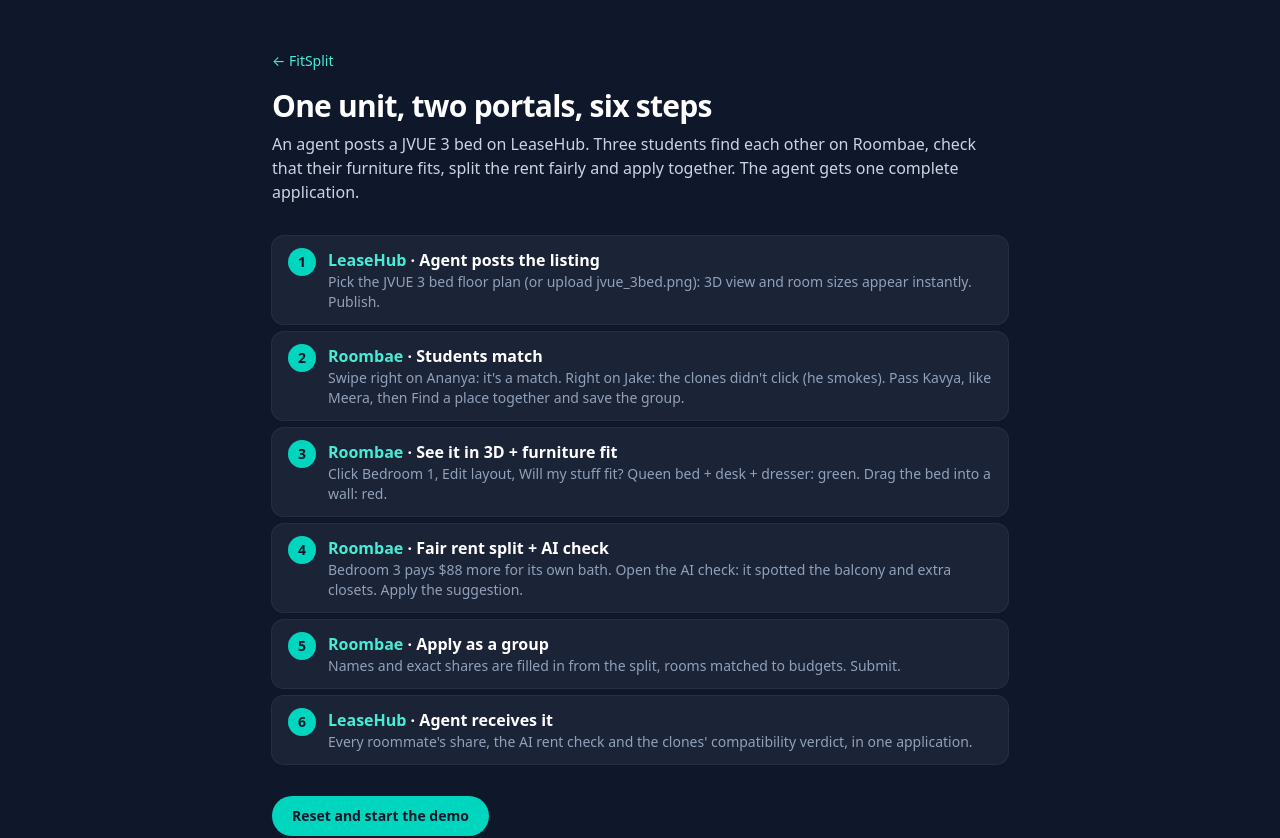
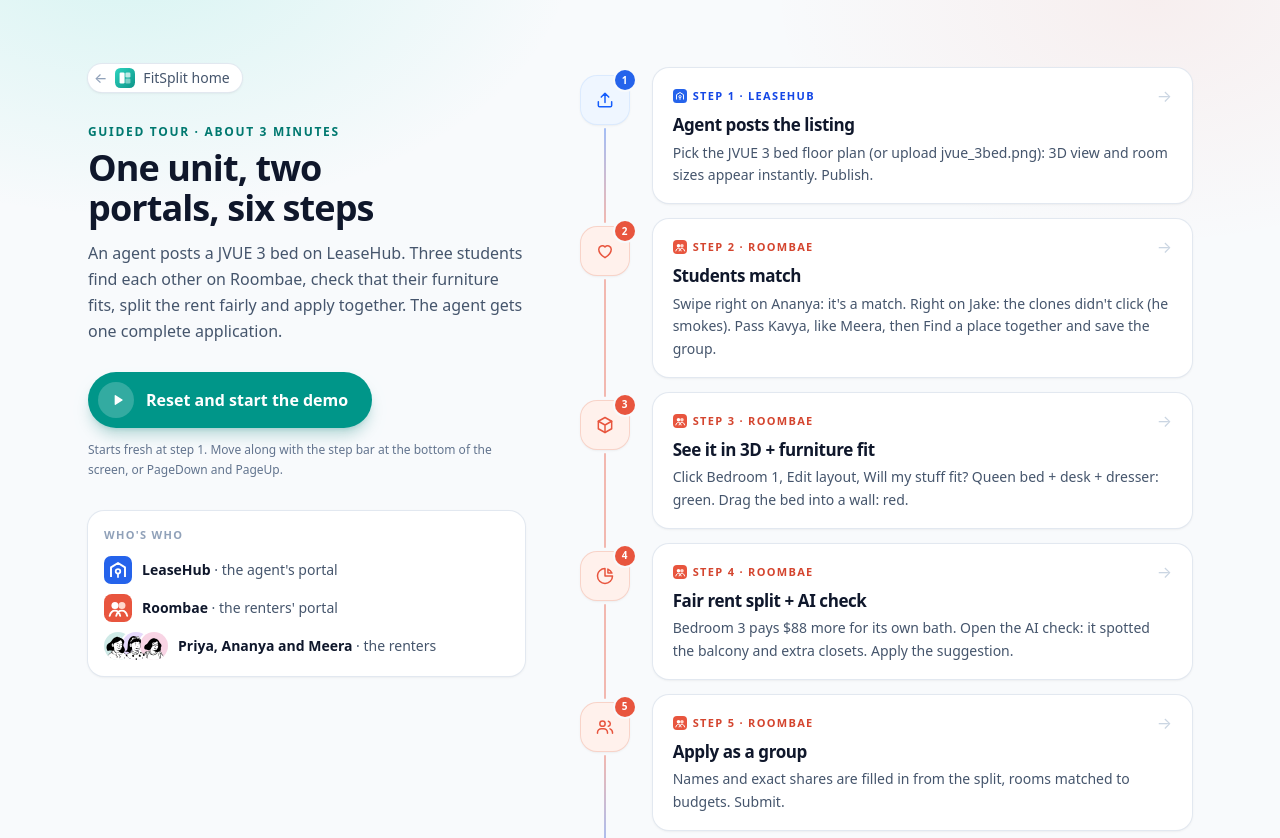
Before and after one commit to aatmaj28/FitSplit, a React (Vite) app in the folder frontend/: page /demo in a window 1280 px wide. Shown: the top 838 px of the page. Built offline with nearby package versions, Linux system fonts and the light colour scheme.

Commit message:
Part 6: /demo restyled in the light theme: a vertical timeline of the six steps with icons and portal colors, staggered fade-in, hover lift, and a prominent Reset and start the demo; step 6's hint matches the new application view

```diff
--- a/frontend/src/pages/demo/Demo.tsx
+++ b/frontend/src/pages/demo/Demo.tsx
@@ -1,13 +1,66 @@
-import { useEffect } from "react";
+import { motion, useReducedMotion, type Variants } from "framer-motion";
+import { useEffect, type ReactNode } from "react";
 import { Link, useNavigate, useParams } from "react-router";
 import { PRODUCT } from "../../brand";
 import { demo } from "../../data/store";
+import { Faces } from "../landing/cast";
+import { FitSplitMark, IconCube, IconHeart, IconInbox, IconPlay, IconSplit, IconUpload, IconUsers } from "../landing/icons";
+import { LeaseHubMark, RoombaeMark } from "../portals";
 import { setDemoActive, setDemoStep, STEPS } from "./steps";
+
+const SIDE = {
+  LeaseHub: {
+    color: "#2563eb",
+    label: "text-blue-700",
+    node: "bg-blue-50 text-blue-600 ring-blue-100",
+    card: "hover:ring-blue-300 hover:shadow-[0_22px_44px_-28px_rgba(37,99,235,0.6)]",
+    Mark: LeaseHubMark,
+  },
+  Roombae: {
+    color: "#e8553e",
+    label: "text-[#d4452f]",
+    node: "bg-[#fff1ec] text-[#e8553e] ring-[#f8d3c8]",
+    card: "hover:ring-[#f0a796] hover:shadow-[0_22px_44px_-28px_rgba(232,85,62,0.6)]",
+    Mark: RoombaeMark,
+  },
+} as const;
+
+const ICONS: Record<number, ReactNode> = {
+  1: <IconUpload />,
+  2: <IconHeart />,
+  3: <IconCube />,
+  4: <IconSplit />,
+  5: <IconUsers />,
+  6: <IconInbox />,
+};
+
+const OUT: [number, number, number, number] = [0.22, 1, 0.36, 1];
+const list: Variants = { hidden: {}, show: { transition: { staggerChildren: 0.08, delayChildren: 0.15 } } };
+const item: Variants = { hidden: { opacity: 0, y: 14 }, show: { opacity: 1, y: 0, transition: { duration: 0.45, ease: OUT } } };
+const line: Variants = { hidden: { scaleY: 0 }, show: { scaleY: 1, transition: { delay: 0.25, duration: 0.5, ease: "easeOut" } } };
+
+/** The cast of the tour: both portals and the three renters. */
+function WhosWho({ className }: { className: string }) {
+  return (
+    <div className={`rounded-2xl bg-white p-4 shadow-sm ring-1 ring-slate-200 ${className}`}>
+      <p className="text-[11px] font-semibold uppercase tracking-[0.12em] text-slate-400">Who's who</p>
+      <ul className="mt-3 space-y-2.5 text-sm text-slate-600">
+        <li className="flex items-center gap-2.5"><LeaseHubMark className="h-7 w-7 shrink-0" /><span><span className="font-semibold text-slate-900">LeaseHub</span> · the agent's portal</span></li>
+        <li className="flex items-center gap-2.5"><RoombaeMark className="h-7 w-7 shrink-0" /><span><span className="font-semibold text-slate-900">Roombae</span> · the renters' portal</span></li>
+        <li className="flex items-center gap-2.5">
+          <Faces className="h-7 w-7" />
+          <span><span className="font-semibold text-slate-900">Priya, Ananya and Meera</span> · the renters</span>
+        </li>
+      </ul>
+    </div>
+  );
+}
 
 /** /demo: the walkthrough's start page; /demo/:step jumps straight into a step. */
 export default function Demo() {
   const { step } = useParams();
   const navigate = useNavigate();
+  const reduce = useReducedMotion() ?? false;
   useEffect(() => {
     const n = Number(step);
     if (n >= 1 && n <= STEPS.length) {
@@ -23,27 +76,67 @@
     navigate(STEPS[0].path());
   };
   return (
-    <div className="min-h-full bg-slate-900 text-white">
-      <div className="mx-auto max-w-3xl px-4 py-12">
-        <Link to="/" className="text-sm text-teal-300 hover:text-teal-200">← {PRODUCT}</Link>
-        <h1 className="mt-4 text-3xl font-bold tracking-tight">One unit, two portals, six steps</h1>
-        <p className="mt-2 text-slate-300">An agent posts a JVUE 3 bed on LeaseHub. Three students find each other on Roombae, check that their furniture fits, split the rent fairly and apply together. The agent gets one complete application.</p>
-        <ol className="mt-8 space-y-2">
-          {STEPS.map((s) => (
-            <li key={s.n}>
-              <button type="button" onClick={() => { setDemoActive(true); setDemoStep(s.n - 1); navigate(s.path()); }} className="flex w-full items-start gap-3 rounded-xl bg-white/5 px-4 py-3 text-left ring-1 ring-white/10 transition hover:bg-white/10">
-                <span className="grid h-7 w-7 shrink-0 place-items-center rounded-full bg-teal-400 text-sm font-bold text-slate-900">{s.n}</span>
-                <span>
-                  <span className="block font-semibold"><span className="text-teal-300">{s.side}</span> · {s.title}</span>
-                  <span className="block text-sm text-slate-400">{s.hint}</span>
+    <div className="relative min-h-full overflow-x-clip bg-slate-50 text-slate-900">
+      <div aria-hidden className="pointer-events-none absolute inset-x-0 top-0 h-[520px]"
+        style={{ background: "radial-gradient(40rem 24rem at 10% -10%, rgba(45,212,191,0.16), transparent 70%), radial-gradient(34rem 22rem at 90% 0%, rgba(232,85,62,0.07), transparent 70%)" }} />
+      <div className="relative mx-auto max-w-6xl px-4 py-8 sm:px-6 sm:py-12 lg:grid lg:grid-cols-[minmax(0,5fr)_minmax(0,7fr)] lg:gap-14 lg:py-16">
+        <motion.aside className="lg:sticky lg:top-12 lg:self-start"
+          initial={reduce ? false : { opacity: 0, y: 10 }} animate={{ opacity: 1, y: 0 }} transition={{ duration: 0.5, ease: OUT }}>
+          <Link to="/" className="inline-flex items-center gap-2 rounded-full bg-white py-1 pl-1.5 pr-3 text-sm font-medium text-slate-600 shadow-sm ring-1 ring-slate-200 transition-colors hover:text-slate-900 hover:ring-slate-300">
+            <span aria-hidden className="text-slate-400">←</span>
+            <FitSplitMark className="h-5 w-5" />
+            {PRODUCT} home
+          </Link>
+          <p className="mt-8 text-xs font-semibold uppercase tracking-[0.14em] text-teal-700">Guided tour · about 3 minutes</p>
+          <h1 className="mt-2 text-balance text-3xl font-bold tracking-tight text-slate-900 sm:text-4xl">One unit, two portals, six steps</h1>
+          <p className="mt-3 text-[15px] leading-relaxed text-slate-600 sm:text-base">
+            An agent posts a JVUE 3 bed on LeaseHub. Three students find each other on Roombae, check that their furniture fits, split the
+            rent fairly and apply together. The agent gets one complete application.
+          </p>
+          <button type="button" onClick={start}
+            className="group mt-7 inline-flex items-center gap-3 rounded-full bg-teal-600 py-2.5 pl-2.5 pr-6 text-base font-semibold text-white shadow-lg shadow-teal-700/25 transition hover:-translate-y-0.5 hover:bg-teal-700 hover:shadow-xl hover:shadow-teal-700/25 focus-visible:outline-none focus-visible:ring-4 focus-visible:ring-teal-500/30">
+            <span aria-hidden className="grid h-9 w-9 place-items-center rounded-full bg-white/20 transition-transform group-hover:scale-105">
+              <IconPlay className="ml-0.5 h-4 w-4" />
+            </span>
+            Reset and start the demo
+          </button>
+          <p className="mt-3 text-xs leading-relaxed text-slate-500">Starts fresh at step 1. Move along with the step bar at the bottom of the screen, or PageDown and PageUp.</p>
+
+          <WhosWho className="mt-8 hidden lg:block" />
+        </motion.aside>
+
+        <motion.ol className="relative mt-10 lg:mt-1" aria-label="Tour steps" variants={list} initial={reduce ? false : "hidden"} animate="show">
+          {STEPS.map((s, i) => {
+            const c = SIDE[s.side];
+            const next = STEPS[i + 1];
+            return (
+              <motion.li key={s.n} variants={item} className="relative pb-4 pl-16 last:pb-0 sm:pl-[72px]">
+                {next && (
+                  <motion.span aria-hidden variants={line} className="absolute -bottom-1 left-[23px] top-[60px] w-[2px] origin-top rounded-full opacity-40"
+                    style={{ background: `linear-gradient(${c.color}, ${SIDE[next.side].color})` }} />
+                )}
+                <span aria-hidden className={`absolute left-0 top-2 grid h-12 w-12 place-items-center rounded-2xl shadow-sm ring-1 ${c.node}`}>
+                  {ICONS[s.n]}
+                  <span className="absolute -right-1.5 -top-1.5 grid h-5 w-5 place-items-center rounded-full text-[10px] font-bold text-white ring-2 ring-slate-50" style={{ background: c.color }}>
+                    {s.n}
+                  </span>
                 </span>
-              </button>
-            </li>
-          ))}
-        </ol>
-        <div className="mt-8 flex flex-wrap items-center gap-3">
-          <button type="button" onClick={start} className="rounded-full bg-teal-400 px-5 py-2.5 text-sm font-semibold text-slate-900 hover:bg-teal-300">Reset and start the demo</button>
-        </div>
+                <button type="button" onClick={() => { setDemoActive(true); setDemoStep(s.n - 1); navigate(s.path()); }}
+                  className={`group w-full rounded-2xl bg-white p-4 text-left shadow-sm ring-1 ring-slate-200 transition duration-200 hover:-translate-y-0.5 focus-visible:outline-none focus-visible:ring-2 focus-visible:ring-teal-500 sm:px-5 ${c.card}`}>
+                  <span className="flex items-center justify-between gap-3">
+                    <span className={`flex items-center gap-1.5 text-[11px] font-semibold uppercase tracking-[0.12em] ${c.label}`}>
+                      <c.Mark className="h-3.5 w-3.5" /> Step {s.n} · {s.side}
+                    </span>
+                    <span aria-hidden className="text-slate-300 transition duration-200 group-hover:translate-x-0.5 group-hover:text-slate-500">→</span>
+                  </span>
+                  <span className="mt-1 block text-[17px] font-semibold tracking-tight text-slate-900">{s.title}</span>
+                  <span className="mt-1 block text-sm leading-relaxed text-slate-600">{s.hint}</span>
+                </button>
+              </motion.li>
+            );
+          })}
+        </motion.ol>
+        <WhosWho className="mt-8 lg:hidden" />
       </div>
     </div>
   );
--- a/frontend/src/pages/demo/steps.ts
+++ b/frontend/src/pages/demo/steps.ts
@@ -39,7 +39,7 @@
   },
   {
     n: 6, side: "LeaseHub", title: "Agent receives it",
-    hint: "Every roommate's share, the AI rent check and the clones' compatibility verdict, in one application.",
+    hint: "Every roommate's room and exact share, next to the listing and its 3D floor plan, in one application. Approve the group.",
     path: () => {
       const app = getDemo().applications.find((a) => a.listingId === DEMO_LISTING && !a.sample);
       return app ? `/leasehub/applications/${app.id}` : "/leasehub";
```
